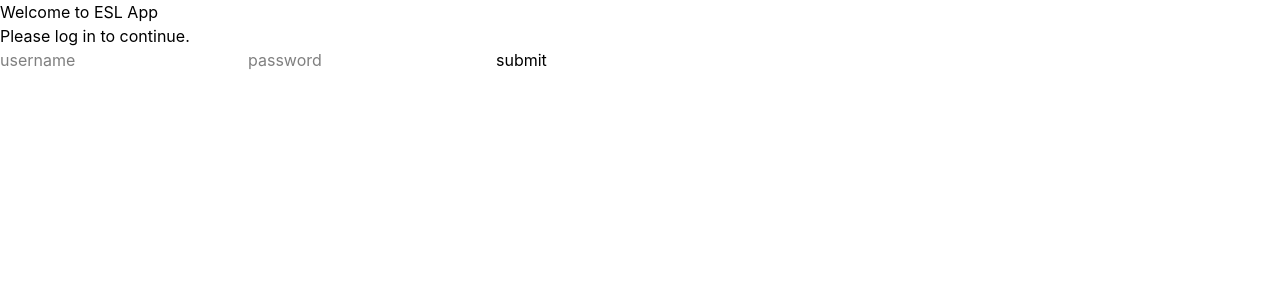
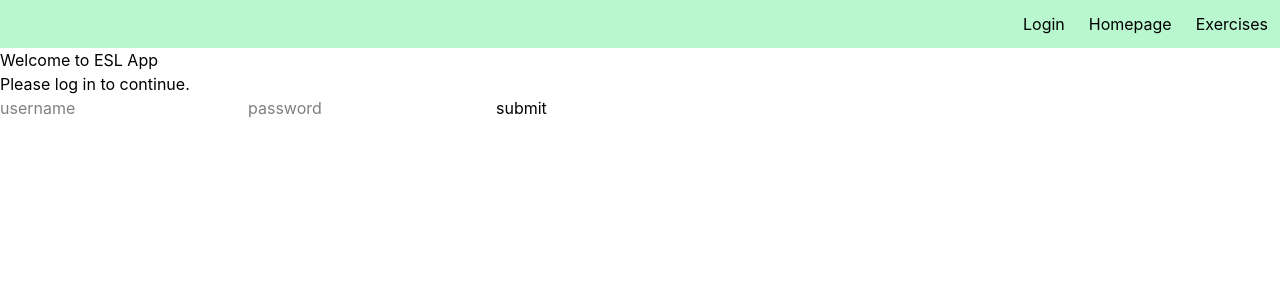
Before and after one commit to sarahwhitehouse17/esl-app, a React (Vite) app in the folder apps/client/: page / in a window 1280 px wide. Shown: the top 300 px of the page. Built offline with nearby package versions, Linux system fonts and the light colour scheme.

Commit message:
Added navbar

```diff
--- a/apps/client/src/App.tsx
+++ b/apps/client/src/App.tsx
@@ -2,12 +2,12 @@ import { BrowserRouter as Router, Routes, Route } from "react-router-dom";
 import LandingPage from "./Pages/LandingPage";
 import HomePage from "./Pages/HomePage";
 import ExercisesPage from "./Pages/Exercises";
-
-
+import Navbar from "./Components/Navbar";
 
 function App() {
   return (
     <Router>
+      <Navbar />
       <Routes>
         <Route path="/" element={<LandingPage />} />
         <Route path="/homepage" element={<HomePage />} />
--- a/apps/client/src/Components/Navbar.tsx
+++ b/apps/client/src/Components/Navbar.tsx
@@ -1,9 +1,19 @@
-// App.tsx
+import { Link } from "react-router-dom";
 
-// function Navbar() {
-//   return (
-
-//   );
-// }
-
-// export default Navbar;
+export default function Navbar() {
+  return (
+    <nav className="flex items-center justify-between p-3 bg-green-200">
+      <div className="flex justify-end w-full gap-6">
+        <Link to="/" className="hover:text-green-500">
+          Login
+        </Link>
+        <Link to="/homepage" className="hover:text-green-500">
+          Homepage
+        </Link>{" "}
+        <Link to="/exercises" className="hover:text-green-500">
+          Exercises
+        </Link>
+      </div>
+    </nav>
+  );
+}
```
